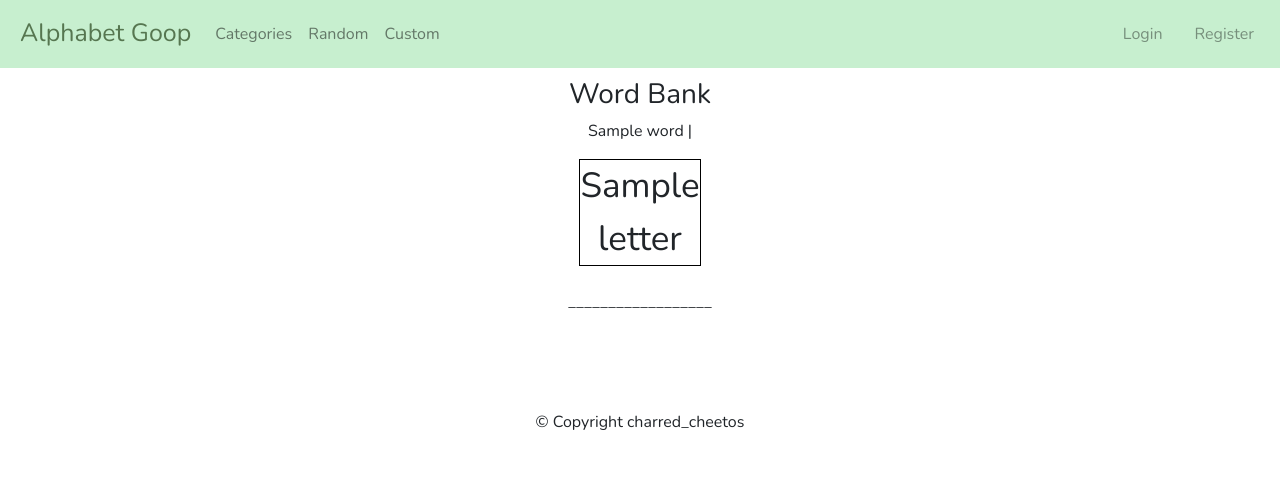
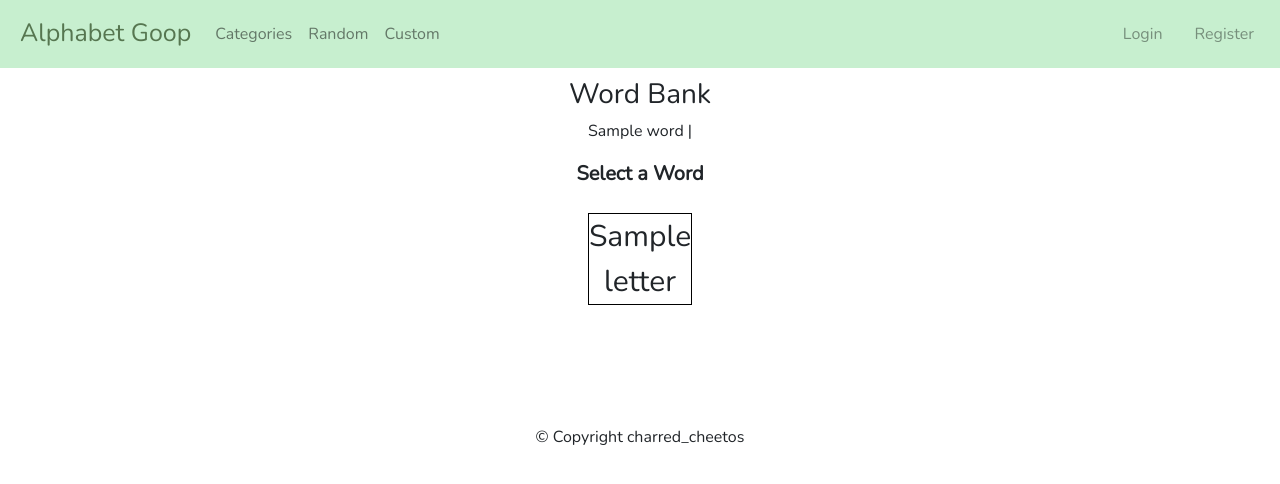
Before and after one commit to JohnsonLi/charred_cheetos, a Flask app: template templates/game.html in a window 1280 px wide. Shown: the top 484 px of the page. Run offline with Flask 2, Linux system fonts and the light colour scheme; the template is opened without the code that fills it: most values are stand-ins (such as "Sample title", 1, 10 or a date in 2020); some libraries are stand-ins or nearby versions.

Commit message:
game layout

```diff
--- a/static/game.js
+++ b/static/game.js
@@ -27,7 +27,7 @@ letters.forEach(item => {
         // console.log("down")
         if (anchor == null) { // first letter selected
             if (selected.indexOf(item) == -1) {
-                if(selectedLetters.innerHTML == '__________________'){
+                if(selectedLetters.innerHTML == 'Select a Word'){
                     selectedLetters.innerHTML = ''
                     selectedLetters.innerHTML = selectedLetters.innerHTML + item.innerHTML;
                 } else {
@@ -177,7 +177,7 @@ let check = () => {
     }
 
     directionChosen = false;
-    selectedLetters.innerHTML = '__________________';
+    selectedLetters.innerHTML = "Select a Word";
     selected = [];
     startX = 0;
     startY = 0;
--- a/static/style.css
+++ b/static/style.css
@@ -29,20 +29,22 @@ table {
 }
 
 td {
-  height: 55px;
-  width: 55px;
+  height: 45px;
+  width: 45px;
 
   padding: 0px;
 
   empty-cells: show;
   text-align: center;
   vertical-align: baseline;
-  font-size: 35px;
+  font-size: 30px;
   cursor: pointer;
 }
 
 #selected {
   text-align: center;
+  font-size: 20px;
+  font-weight: bold;
 }
 
 #puzzle {
--- a/templates/game.html
+++ b/templates/game.html
@@ -18,6 +18,8 @@
       {% endif%}
       <p>{% for word in wb %} <span id="word">{{ word }}</span> | {% endfor %}</p>
   </div>
+  <div id="selected">Select a Word</div>
+  <br>
   <div id="puzzle">
     <table>
       <tbody>
@@ -32,7 +34,6 @@
     </table>
   </div>
   <br>
-  <div id="selected">__________________</div>
   <br>
   {% if need_timer %}
   <div id="timer">
@@ -61,6 +62,7 @@
   // shows syntax error but it's how jinja works
   let words = {{wb|safe}};
   let submit_time = need_timer;
+  //let cat = cat;
 </script>
 <script src="../static/game.js"></script>
 
--- a/templates/login.html
+++ b/templates/login.html
@@ -14,7 +14,7 @@
             <input type="password" name="password" class="form-control" id="password" placeholder="password">
         </div>
       <br>
-      <div><button type="submit">Login</button></div>
+      <div class="center"><button class="btn btn-success" type="submit">Login</button></div>
       <br>
     </form>
 </div>
--- a/templates/register.html
+++ b/templates/register.html
@@ -17,7 +17,7 @@
             <label for="confirm_pw">Confirm Password</label>
             <input type="password" name="confirm_password" class="form-control" id="confirm_pw" placeholder="password">
         </div>
-        <input type="submit" value="register">
+        <div class="center"><button class="btn btn-success" type="submit">Register</button></div>
     </form>
 </div>
 
```
